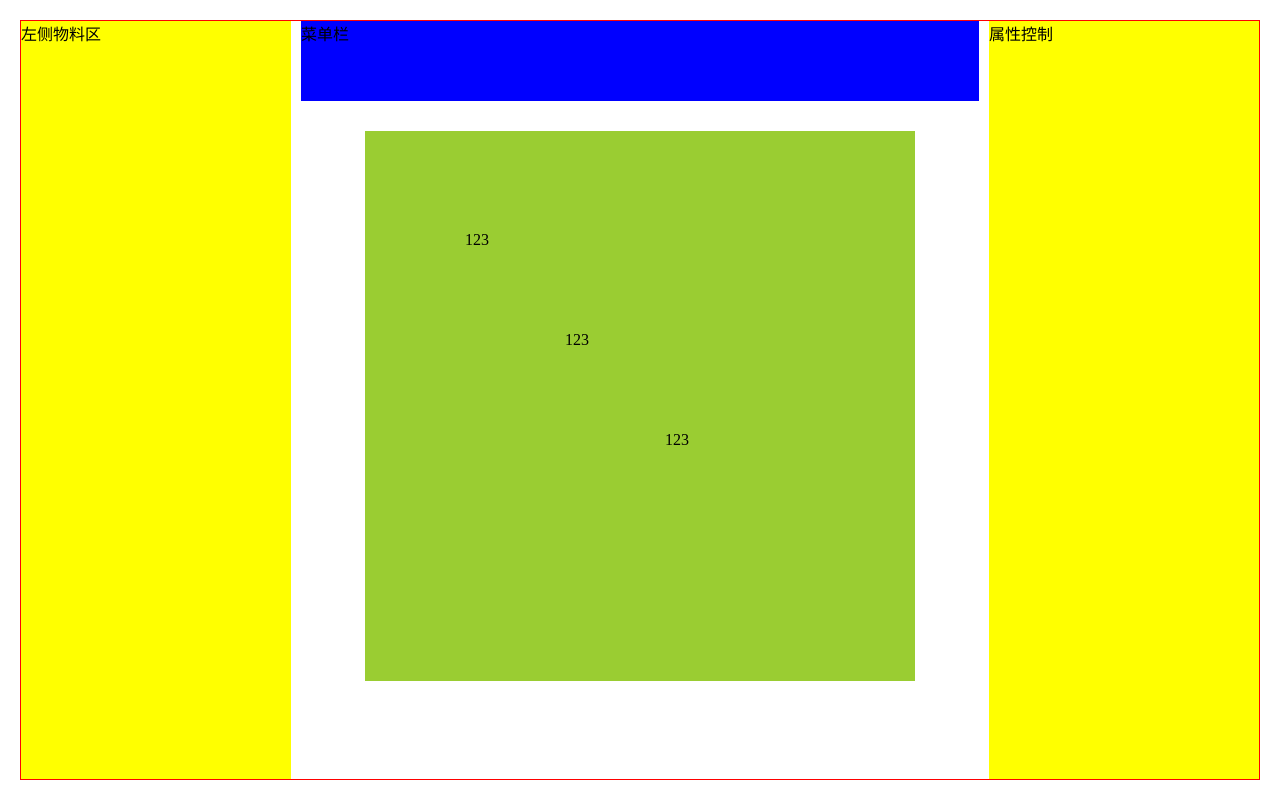
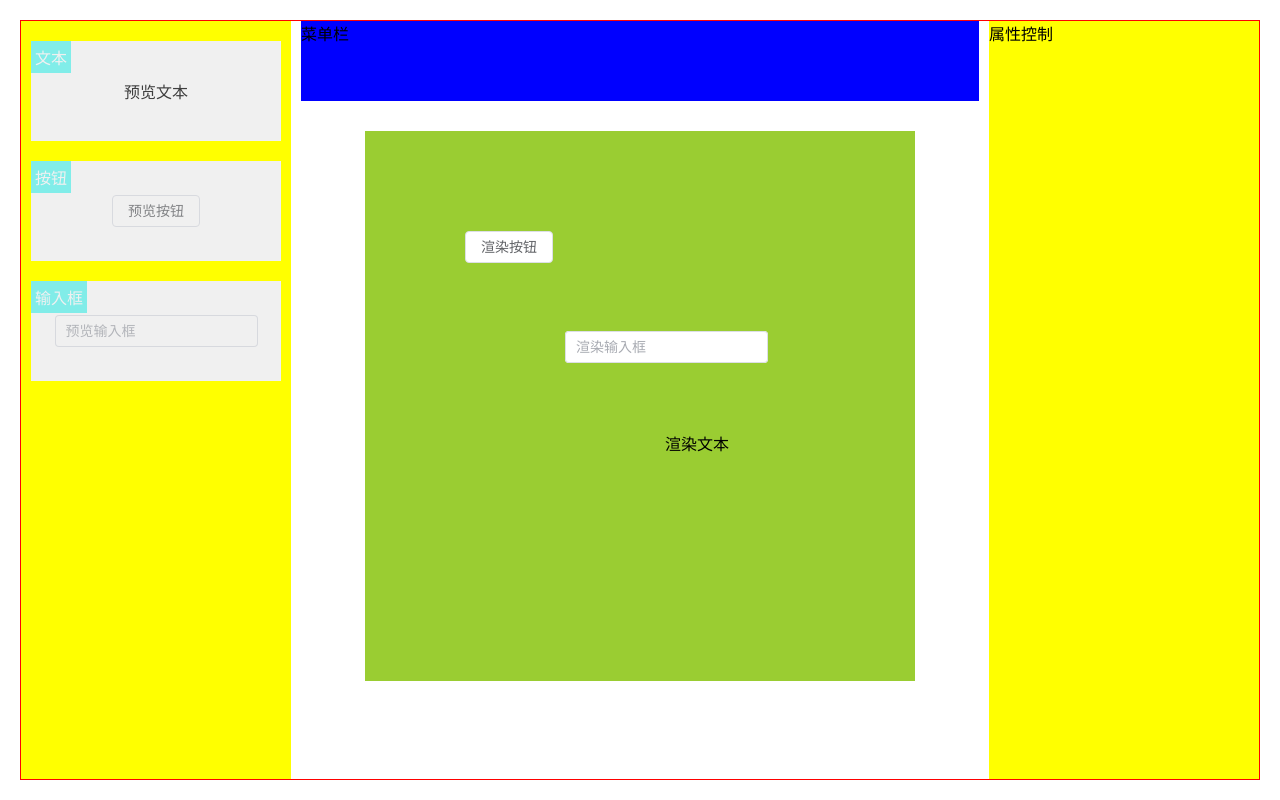
Before and after one commit to lx00hou/Low-code-platform, a Vue app: page / in a window 1280 px wide. Built offline with nearby package versions, Linux system fonts and the light colour scheme.

Commit message:
编辑器 搭建完成

```diff
--- a/package.json
+++ b/package.json
@@ -8,6 +8,7 @@
   },
   "dependencies": {
     "core-js": "^3.6.5",
+    "element-plus": "^2.3.2",
     "vue": "^3.0.0"
   },
   "devDependencies": {
--- a/src/App.vue
+++ b/src/App.vue
@@ -11,10 +11,12 @@
 </template>
 
 <script lang="ts" setup>
-import { ref } from 'vue';
+import { provide, ref } from 'vue';
 import data from './data.json';
 import editor from './packages/editor';
+import {registerConfig as config} from './utils/editConfig';   // 物料组件 以及 映射对象
 const state = ref(data);
+provide('config',config);
 
 </script>
 
--- a/src/main.ts
+++ b/src/main.ts
@@ -1,4 +1,8 @@
 import { createApp } from 'vue'
+import ElementPlus from 'element-plus'
+import 'element-plus/dist/index.css'
 import App from './App.vue'
 
-createApp(App).mount('#app')
+const app = createApp(App);
+app.use(ElementPlus)
+app.mount('#app')
--- a/src/packages/editor-block.tsx
+++ b/src/packages/editor-block.tsx
@@ -1,20 +1,27 @@
 
- import { defineComponent , computed} from "vue";
+ import { defineComponent , computed ,inject} from "vue";
+ import { componentInerface } from '../utils/editConfig';
+
 
 export default defineComponent({
    props:{
     block:{type:Object}
    },
     setup(props) {
-
         const containerStyle = computed(() => ({   // 每一个UI组件的样式
             top:props.block!.top+'px',
             left:props.block!.left+'px',
             zIndex:props.block!.zIndex
         }))
 
+        const config:componentInerface = inject('config') as componentInerface;
+
         return () => {
-            return <div class='eidt-block'  style={containerStyle.value}>123</div>
+            const component = config.componentMap[props.block!.key];
+            let RenderComponent =  component.render();
+            return <div class='eidt-block'  style={containerStyle.value}>
+                { RenderComponent }
+            </div>
         }
 
     }
--- a/src/packages/editor.scss
+++ b/src/packages/editor.scss
@@ -10,6 +10,38 @@
     }
     &_left{
         left: 0;
+        &_item {
+            width: 250px;
+            margin: 20px auto;
+            display: flex;
+            justify-content: center;
+            align-items: center;
+            background-color: #fff;
+            padding: 20px;
+            box-sizing: border-box;
+            cursor: move;
+            user-select: none;
+            min-height: 100px;
+            position: relative;
+            > span {
+                position: absolute;
+                top: 0;
+                left: 0;
+                background: rgb(96, 250, 244);
+                color: #fff;
+                padding: 4px;
+            }
+            &::after{
+                content: '';
+                position: absolute;
+                top: 0;
+                left: 0;
+                right: 0;
+                bottom: 0;
+                background: #ccc;
+                opacity: 0.3;
+            }
+        }
     }
     &_right{
         right: 0;
--- a/src/packages/editor.tsx
+++ b/src/packages/editor.tsx
@@ -1,13 +1,8 @@
-import { defineComponent , computed} from "vue";
+import { defineComponent , computed, inject, provide} from "vue";
+import { componentInerface } from '../utils/editConfig';
 import EditorBlock from "./editor-block";
 import './editor.scss';
 
-// interface blockInterface {
-//     top:number,
-//     left:number,
-//     key:string,
-//     [propName:string]: number | string
-// }
 
 export default defineComponent({
     props:{
@@ -22,19 +17,24 @@ export default defineComponent({
             set(){}
         })
 
-        // const containerStyle = computed(() => {
-        //     return {
-        //         width:data.value.container.width+'px',
-        //         height:data.value.container.height+'px'
-        //     }
-        // })
+        const config:componentInerface = inject('config') as componentInerface;
         const containerStyle= computed(() => ({   // 画布大小 放入计算属性
             width:data.value!.container.width+'px',
             height:data.value!.container.height+'px'
         }))
 
         return ()=> <div class="editor">
-            <div class='editor_left'>左侧物料区</div>
+            <div class='editor_left'>
+                {/* 根据 映射列表 渲染对应内容 */}
+                {
+                 config.componentList.map(component =>(
+                    <div class='editor_left_item'>
+                        <span>{component.label}</span>
+                        <div>{component.preview()}</div>
+                    </div>
+                 ))
+                }
+            </div>
             <div class='editor_top'>菜单栏</div>
             <div class='editor_right'>属性控制</div>
             <div class='editor_container'>
--- /dev/null
+++ b/src/utils/editConfig.tsx
@@ -0,0 +1,49 @@
+// 映射列表
+// componentList:[] -->  显示所有物料
+// componentMap:{} -->  key 对应的 组件映射
+import {ElButton,ElInput} from 'element-plus';
+
+export interface registerInterface {
+    label:string,
+    preview:Function,
+    render:Function,
+    key:string
+}
+export interface componentInerface {
+    componentList:registerInterface[],
+    componentMap:{},
+    register:Function
+}
+
+function createEditorConfid():componentInerface{
+    const componentList = [] as registerInterface[];   // 所有组件
+    const componentMap = {};   // 映射关系
+    return {
+        componentList,
+        componentMap,
+        register:(component:registerInterface) => {
+            componentList.push(component);
+            componentMap[component.key] = component;
+        },
+
+    }
+}
+export const registerConfig = createEditorConfid();
+registerConfig.register({
+    label:'文本',
+    preview:() => '预览文本',
+    render:() => '渲染文本',
+    key:'text'
+})
+registerConfig.register({
+    label:'按钮',
+    preview:() => <ElButton>预览按钮</ElButton>,
+    render:() => <ElButton>渲染按钮</ElButton>,
+    key:'button'
+})
+registerConfig.register({
+    label:'输入框',
+    preview:() => <ElInput placeholder='预览输入框' />,
+    render:() => <ElInput placeholder='渲染输入框' />,
+    key:'input'
+})
```
Also changed, not shown: 2 other files (tests, documents, lock files or other folders).
